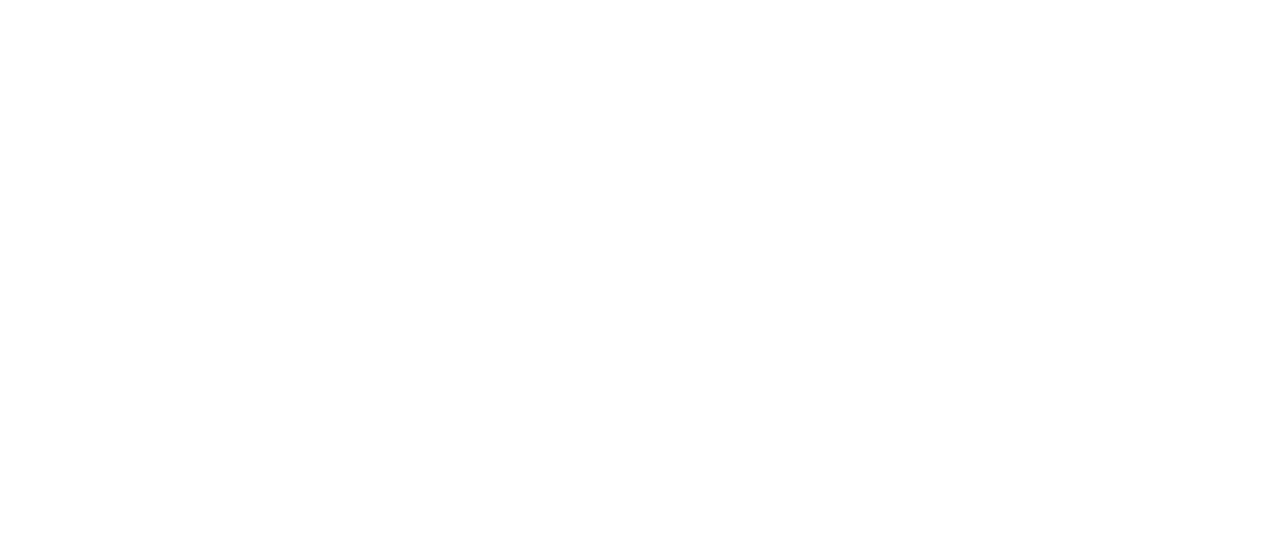
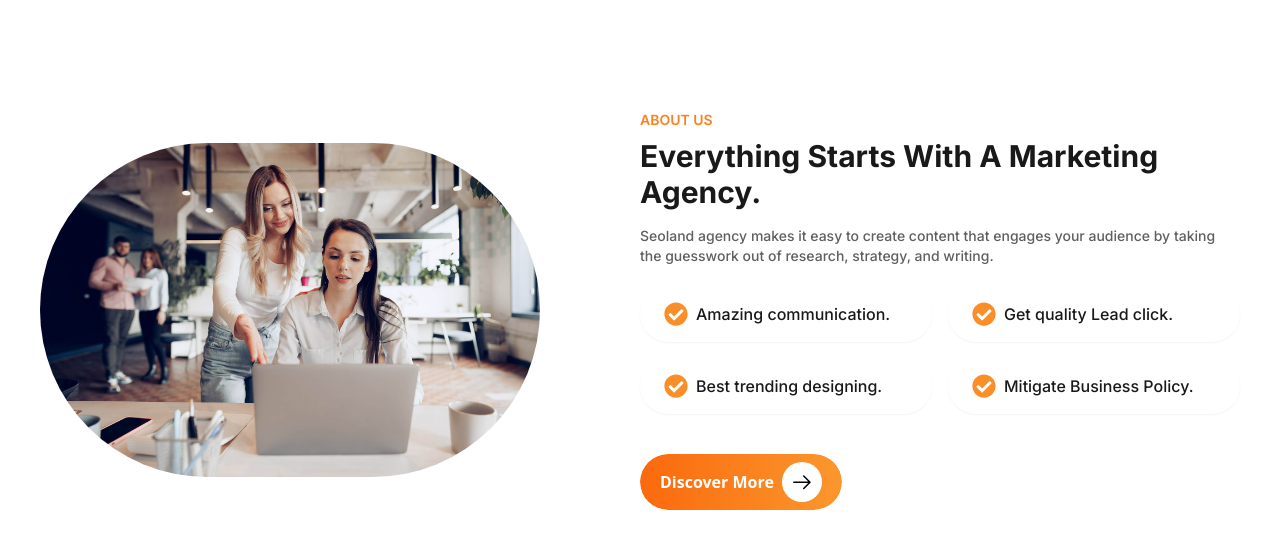
Before and after one commit to naymHdev/afiya-anjum-maya, a Next.js app: page / in a window 1280 px wide. Shown: the part 1245-1792 px from the top of the page. Before the commit the page ends 1219 px from the top, so only its background shows below. Built offline with nearby package versions, Linux system fonts and the light colour scheme.

Commit message:
created: about us section

```diff
--- a/src/app/page.js
+++ b/src/app/page.js
@@ -1,3 +1,4 @@
+import AboutUs from "@/components/AboutUs";
 import Banner from "@/components/Banner";
 import Services from "@/components/Services";
 
@@ -7,6 +8,7 @@
       <div>
         <Banner />
         <Services />
+        <AboutUs />
       </div>
     </main>
   );
--- /dev/null
+++ b/src/components/AboutUs/index.jsx
@@ -0,0 +1,67 @@
+import Image from "next/image";
+import React from "react";
+import { FaCheckCircle } from "react-icons/fa";
+import PrimaryButton from "../Button";
+
+const AboutUs = () => {
+  return (
+    <>
+      <div className="mt-24 grid grid-cols-1 md:grid-cols-2 items-center p-4 md:p-6 lg:p-10">
+        <section>
+          <Image
+            className=" rounded-full"
+            src="/about-us-image.jpg"
+            height={500}
+            width={500}
+            alt="about us"
+            priority
+          />
+        </section>
+        <section>
+          <p className="text-[#FA8120] font-semibold text-sm">ABOUT US</p>
+          <div>
+            <h2 className=" text-primary-text text-3xl font-bold mt-2">
+              Everything Starts With A Marketing Agency.
+            </h2>
+            <p className=" text-secondary-text mt-4 text-sm font-medium">
+              Seoland agency makes it easy to create content that engages your
+              audience by taking the guesswork out of research, strategy, and
+              writing.
+            </p>
+          </div>
+          <div className="mt-5 grid grid-cols-2 gap-4 text-primary-text font-medium">
+            <button className=" text-center px-6 rounded-full shadow-sm py-4 flex items-center gap-2">
+              <span>
+                <FaCheckCircle className=" text-2xl text-[#FA8F29]" />
+              </span>
+              Amazing communication.{" "}
+            </button>
+            <button className=" text-center px-6 rounded-full shadow-sm py-4 flex items-center gap-2">
+              <span>
+                <FaCheckCircle className=" text-2xl text-[#FA8F29]" />{" "}
+              </span>
+              Get quality Lead click.{" "}
+            </button>
+            <button className=" text-center px-6 rounded-full shadow-sm py-4 flex items-center gap-2">
+              <span>
+                <FaCheckCircle className=" text-2xl text-[#FA8F29]" />{" "}
+              </span>
+              Best trending designing.{" "}
+            </button>
+            <button className=" text-center px-6 rounded-full shadow-sm py-4 flex items-center gap-2">
+              <span>
+                <FaCheckCircle className=" text-2xl text-[#FA8F29]" />{" "}
+              </span>
+              Mitigate Business Policy.{" "}
+            </button>
+          </div>
+          <div className=" mt-10">
+            <PrimaryButton title="Discover More" />
+          </div>
+        </section>
+      </div>
+    </>
+  );
+};
+
+export default AboutUs;
```
Also changed, not shown: public/about-us-image.jpg (added).
